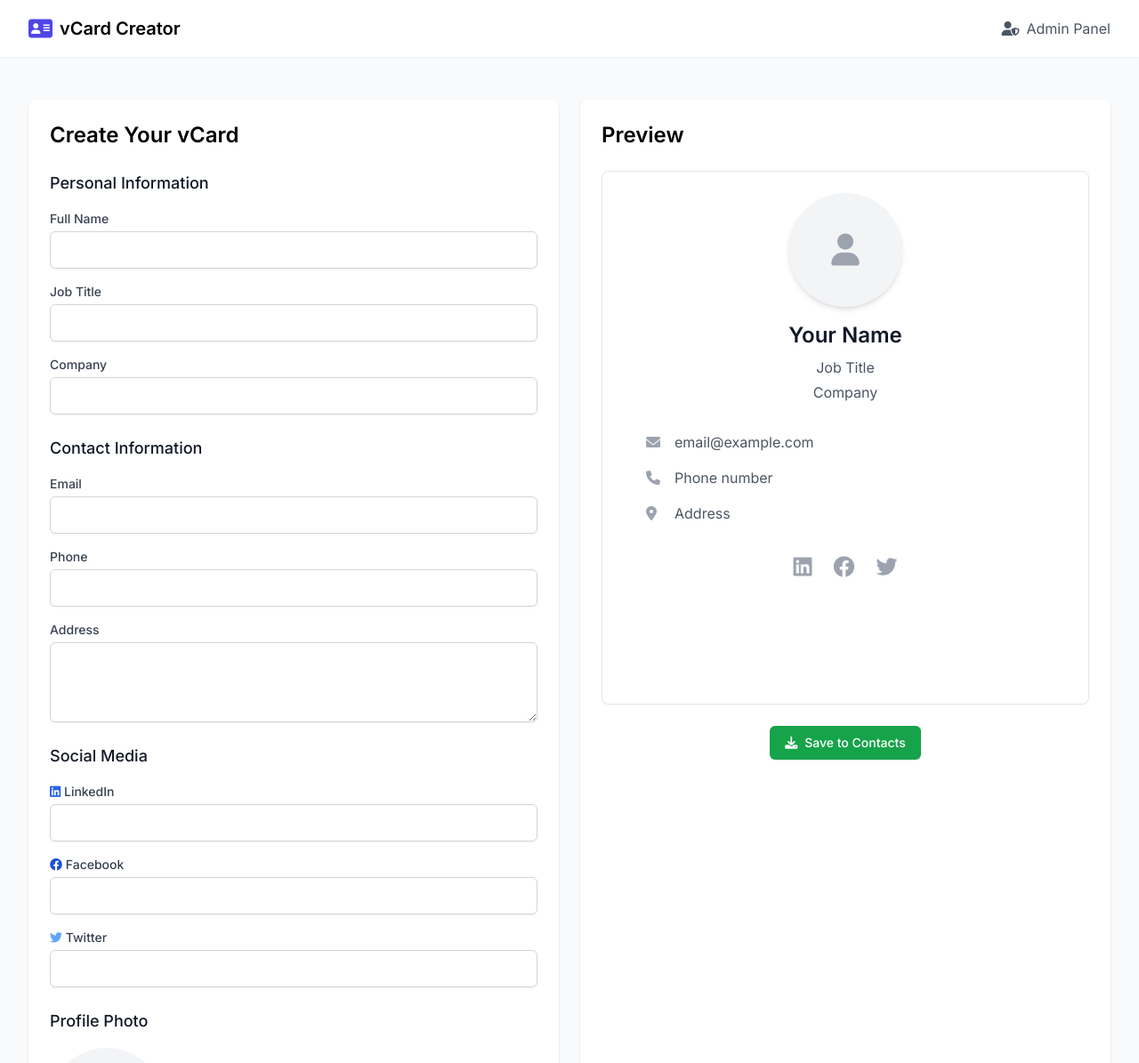
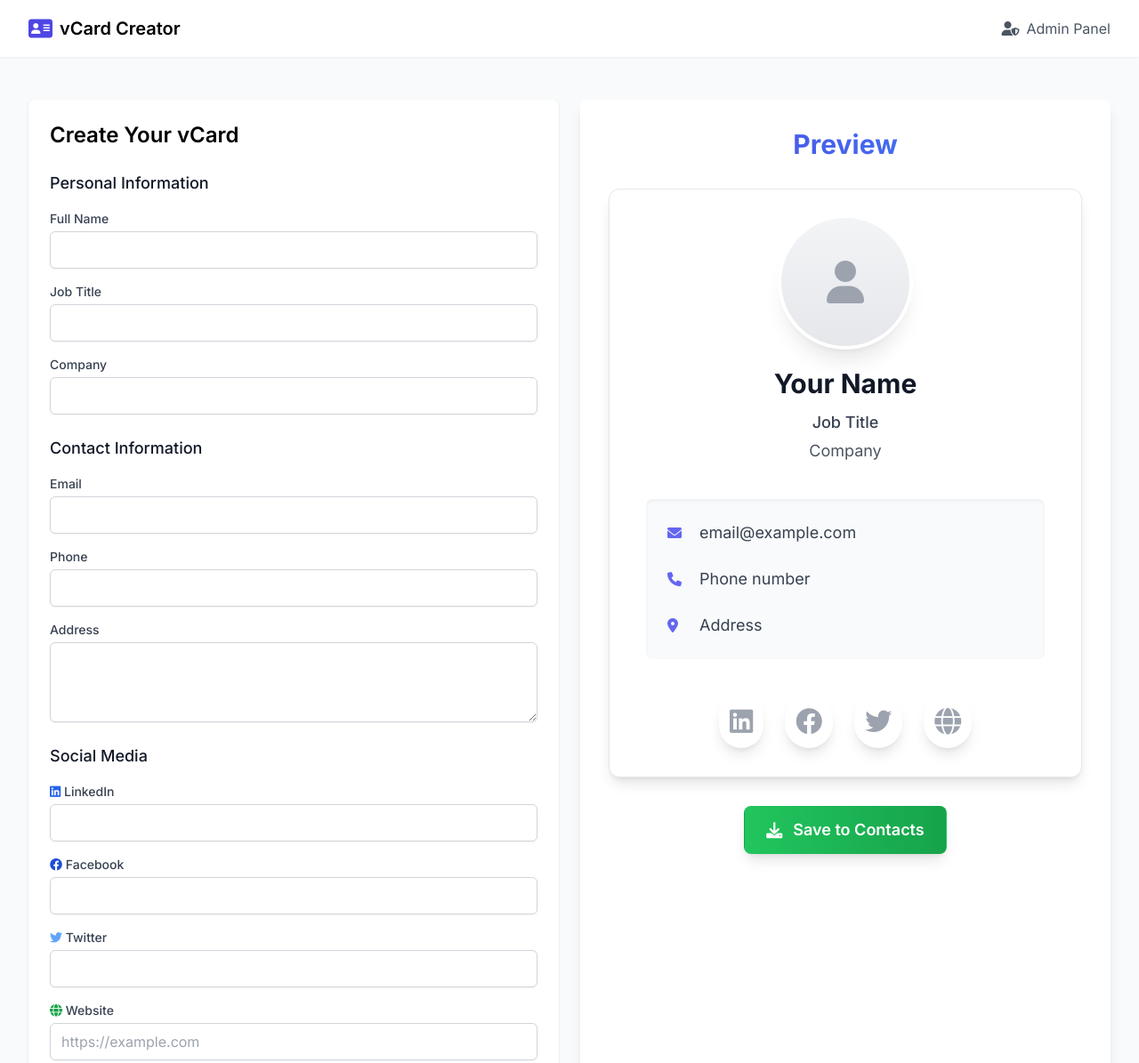
Before and after one commit to EtwarAtuna/vcard-creator, a plain HTML site: page index.html in a window 1280 px wide. Shown: the top 1195 px of the page at 89% size. Drawn offline with nearby package versions, Linux system fonts and the light colour scheme.

Commit message:
Add index.html 1746687936440

```diff
--- a/index.html
+++ b/index.html
@@ -125,6 +125,12 @@
                                 </label>
                                 <input type="url" name="twitter" class="mt-1 block w-full px-3 py-2 bg-white border border-gray-300 rounded-md shadow-sm focus:outline-none focus:ring-2 focus:ring-indigo-500 focus:border-indigo-500">
                             </div>
+                            <div class="form-group">
+                                <label class="block text-sm font-medium text-gray-700 mb-1">
+                                    <i class="fas fa-globe text-green-600"></i> Website
+                                </label>
+                                <input type="url" name="website" placeholder="https://example.com" class="mt-1 block w-full px-3 py-2 bg-white border border-gray-300 rounded-md shadow-sm focus:outline-none focus:ring-2 focus:ring-indigo-500 focus:border-indigo-500">
+                            </div>
                         </div>
                         </div>
 
@@ -165,52 +171,55 @@
                 </div>
 
                 <!-- Preview Section -->
-                <div class="bg-white rounded-lg shadow p-6">
-                    <h2 class="text-2xl font-semibold mb-6">Preview</h2>
-                    <div id="vcard-preview" class="border rounded-lg p-6 min-h-[600px] bg-white shadow-sm">
+                <div class="bg-white rounded-lg shadow-lg p-8">
+                    <h2 class="text-3xl font-bold mb-8 text-center bg-gradient-to-r from-indigo-600 to-blue-500 bg-clip-text text-transparent">Preview</h2>
+                    <div id="vcard-preview" class="border rounded-xl p-8 min-h-[600px] bg-white shadow-lg transform transition-all duration-300 hover:scale-[1.02]">
                         <!-- Preview content will be dynamically inserted here -->
                         <div class="flex flex-col items-center">
-                            <div class="h-32 w-32 rounded-full overflow-hidden bg-gray-100 mb-4 mx-auto shadow-md">
+                            <div class="h-36 w-36 rounded-full overflow-hidden bg-gradient-to-b from-gray-100 to-gray-200 mb-6 mx-auto shadow-xl ring-4 ring-white">
                                 <img id="preview-photo-display" src="#" alt="" class="h-full w-full object-cover hidden">
-                                <div id="photo-placeholder-preview" class="h-full w-full flex items-center justify-center">
-                                    <i class="fas fa-user text-gray-400 text-4xl"></i>
+                                <div id="photo-placeholder-preview" class="h-full w-full flex items-center justify-center group">
+                                    <i class="fas fa-user text-gray-400 text-5xl transform transition-transform group-hover:scale-110"></i>
                                 </div>
                             </div>
-                            <h3 class="text-2xl font-semibold text-gray-900 text-center" id="preview-name">Your Name</h3>
-                            <p class="text-gray-600 text-center mt-2" id="preview-job">Job Title</p>
-                            <p class="text-gray-600 text-center mt-1" id="preview-company">Company</p>
+                            <h3 class="text-3xl font-bold text-gray-900 text-center" id="preview-name">Your Name</h3>
+                            <p class="text-gray-700 text-center mt-3 text-lg font-medium" id="preview-job">Job Title</p>
+                            <p class="text-gray-600 text-center mt-1 text-lg" id="preview-company">Company</p>
 
-                            <div class="mt-8 w-full space-y-4 max-w-md mx-auto">
+                            <div class="mt-10 w-full space-y-6 max-w-md mx-auto bg-gray-50 rounded-lg p-6 shadow-inner">
                                 <div class="flex items-center">
-                                    <i class="fas fa-envelope text-gray-400 w-6"></i>
-                                    <span class="ml-2 text-gray-600" id="preview-email">email@example.com</span>
+                                    <i class="fas fa-envelope text-indigo-500 w-6 transform transition-transform group-hover:scale-110"></i>
+                                    <span class="ml-3 text-gray-700 text-lg" id="preview-email">email@example.com</span>
                                 </div>
                                 <div class="flex items-center">
-                                    <i class="fas fa-phone text-gray-400 w-6"></i>
-                                    <span class="ml-2 text-gray-600" id="preview-phone">Phone number</span>
+                                    <i class="fas fa-phone text-indigo-500 w-6 transform transition-transform group-hover:scale-110"></i>
+                                    <span class="ml-3 text-gray-700 text-lg" id="preview-phone">Phone number</span>
                                 </div>
                                 <div class="flex items-center">
-                                    <i class="fas fa-map-marker-alt text-gray-400 w-6"></i>
-                                    <span class="ml-2 text-gray-600" id="preview-address">Address</span>
+                                    <i class="fas fa-map-marker-alt text-indigo-500 w-6 transform transition-transform group-hover:scale-110"></i>
+                                    <span class="ml-3 text-gray-700 text-lg" id="preview-address">Address</span>
                                 </div>
                             </div>
 
-                            <div class="mt-8 flex justify-center space-x-6">
-                                <a href="#" id="preview-linkedin" class="text-gray-400 hover:text-blue-600" target="_blank">
-                                    <i class="fab fa-linkedin text-2xl"></i>
+                            <div class="mt-10 flex justify-center space-x-6">
+                                <a href="#" id="preview-linkedin" class="text-gray-400 hover:text-blue-600 transform transition-transform hover:scale-110 shadow-lg rounded-full p-3 bg-white hover:shadow-2xl" target="_blank">
+                                    <i class="fab fa-linkedin text-3xl"></i>
                                 </a>
-                                <a href="#" id="preview-facebook" class="text-gray-400 hover:text-blue-700" target="_blank">
-                                    <i class="fab fa-facebook text-2xl"></i>
+                                <a href="#" id="preview-facebook" class="text-gray-400 hover:text-blue-700 transform transition-transform hover:scale-110 shadow-lg rounded-full p-3 bg-white hover:shadow-2xl" target="_blank">
+                                    <i class="fab fa-facebook text-3xl"></i>
                                 </a>
-                                <a href="#" id="preview-twitter" class="text-gray-400 hover:text-blue-400" target="_blank">
-                                    <i class="fab fa-twitter text-2xl"></i>
+                                <a href="#" id="preview-twitter" class="text-gray-400 hover:text-blue-400 transform transition-transform hover:scale-110 shadow-lg rounded-full p-3 bg-white hover:shadow-2xl" target="_blank">
+                                    <i class="fab fa-twitter text-3xl"></i>
+                                </a>
+                                <a href="#" id="preview-website" class="text-gray-400 hover:text-green-600 transform transition-transform hover:scale-110 shadow-lg rounded-full p-3 bg-white hover:shadow-2xl" target="_blank">
+                                    <i class="fas fa-globe text-3xl"></i>
                                 </a>
                             </div>
                         </div>
                     </div>
-                    <div class="mt-6 flex justify-center">
-                        <button id="save-vcard" class="inline-flex items-center px-4 py-2 border border-transparent text-sm font-medium rounded-md shadow-sm text-white bg-green-600 hover:bg-green-700 focus:outline-none focus:ring-2 focus:ring-offset-2 focus:ring-green-500">
-                            <i class="fas fa-download mr-2"></i> Save to Contacts
+                    <div class="mt-8 flex justify-center">
+                        <button id="save-vcard" class="inline-flex items-center px-6 py-3 border border-transparent text-lg font-semibold rounded-lg shadow-lg text-white bg-gradient-to-r from-green-500 to-green-600 hover:from-green-600 hover:to-green-700 transform transition-all duration-200 hover:scale-105 focus:outline-none focus:ring-2 focus:ring-offset-2 focus:ring-green-500">
+                            <i class="fas fa-download mr-3"></i> Save to Contacts
                         </button>
                     </div>
                 </div>
```
Lines whose indentation alone changed are shown as unchanged.
